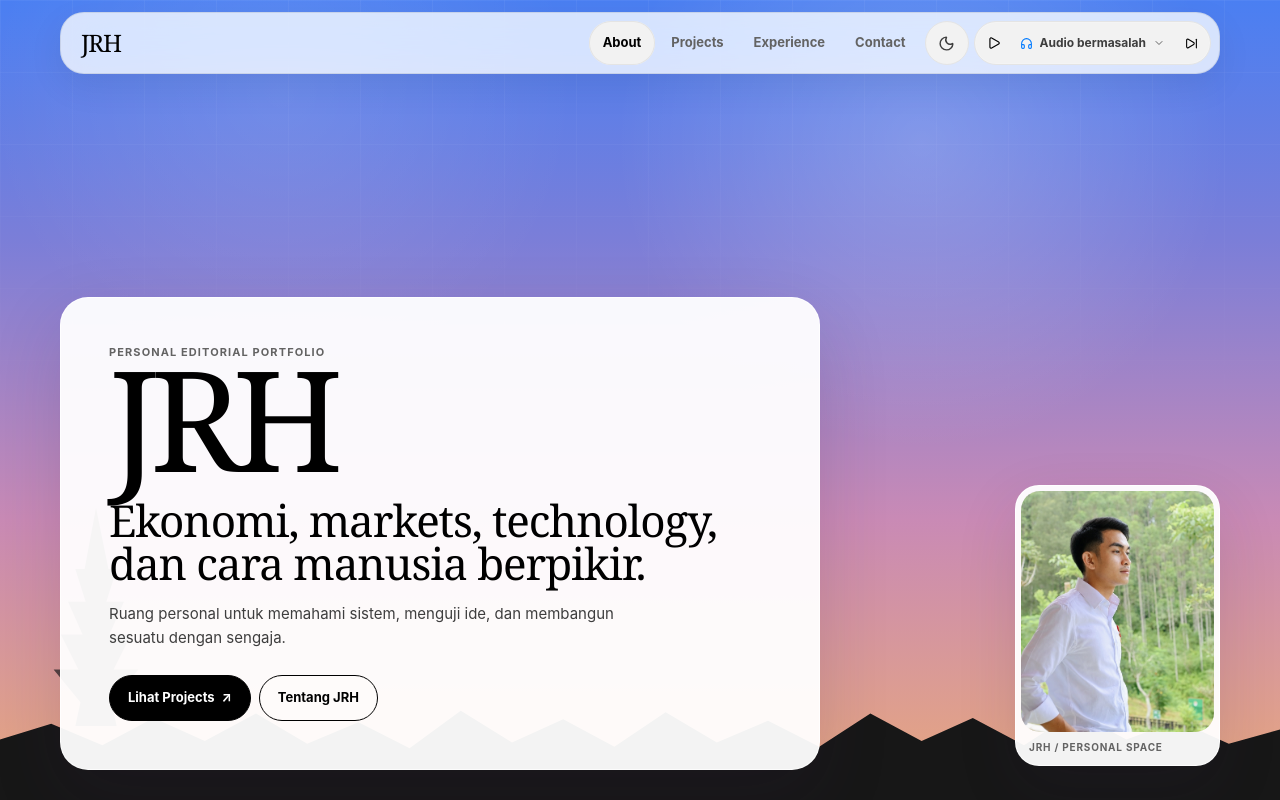
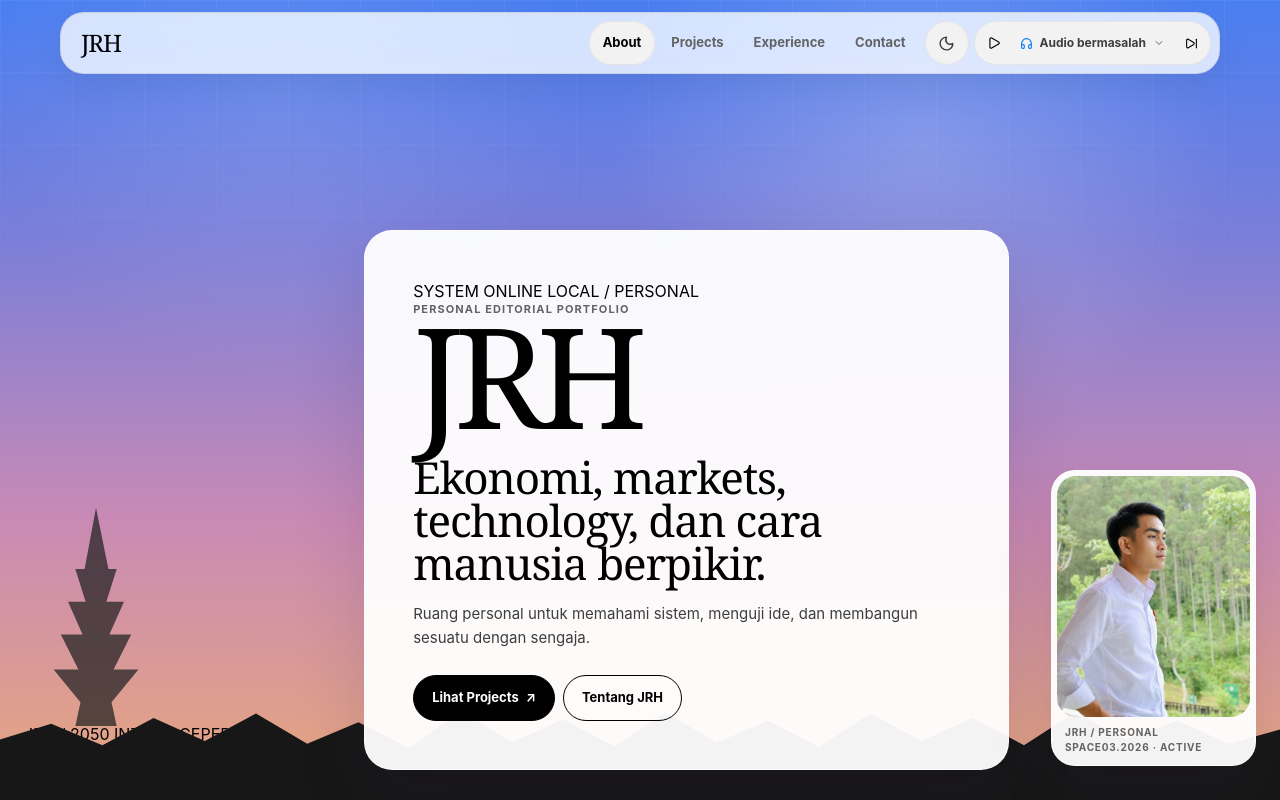
Before and after one commit to LionerHakim/JRHs, a React (Vite) app: page / in a window 1280 px wide. Shown: the top 800 px of the page. Built offline with nearby package versions, Linux system fonts and the light colour scheme.

Commit message:
feat: transform hero into 2050 spatial interface

```diff
--- a/src/components/Hero.tsx
+++ b/src/components/Hero.tsx
@@ -2,15 +2,25 @@ export default function Hero() {
   const photo = `${import.meta.env.BASE_URL}data/foto/s.jpg`;
 
   return (
-    <section id="hero" className="hero-portal" aria-labelledby="hero-title">
+    <section id="hero" className="hero-portal hero-2050" aria-labelledby="hero-title">
       <div className="hero-atmosphere" aria-hidden="true">
         <div className="hero-silhouette hero-silhouette-left" />
         <div className="hero-silhouette hero-silhouette-right" />
         <div className="hero-ground" />
+        <div className="hero-orbit hero-orbit-one" />
+        <div className="hero-orbit hero-orbit-two" />
+        <div className="hero-grid-glow" />
       </div>
 
-      <div className="hero-inner">
-        <div className="hero-copy-card">
+      <div className="hero-telemetry" aria-hidden="true">
+        <span>JRH / 2050 INTERFACE</span>
+        <span>PERSONAL SYSTEM</span>
+        <span>001 — ONLINE</span>
+      </div>
+
+      <div className="hero-inner hero-2050-inner">
+        <div className="hero-copy-card hero-2050-copy">
+          <div className="hero-live-line"><span className="hero-live-dot" /> SYSTEM ONLINE <span>LOCAL / PERSONAL</span></div>
           <p className="eyebrow">Personal editorial portfolio</p>
           <h1 id="hero-title">JRH</h1>
           <p className="hero-positioning">Ekonomi, markets, technology, dan cara manusia berpikir.</p>
@@ -21,9 +31,17 @@ export default function Hero() {
           </div>
         </div>
 
-        <figure className="hero-image-card">
-          <img src={photo} alt="Potret JRH" fetchPriority="high" decoding="async" />
-          <figcaption>JRH / Personal space</figcaption>
+        <figure className="hero-image-card hero-2050-portrait">
+          <div className="hero-portrait-frame">
+            <img src={photo} alt="Potret JRH" fetchPriority="high" decoding="async" />
+            <span className="hero-scan-line" aria-hidden="true" />
+            <span className="hero-corner hero-corner-tl" aria-hidden="true" />
+            <span className="hero-corner hero-corner-br" aria-hidden="true" />
+          </div>
+          <figcaption>
+            <span>JRH / Personal space</span>
+            <span className="hero-coordinate">03.2026 · ACTIVE</span>
+          </figcaption>
         </figure>
       </div>
     </section>
```
